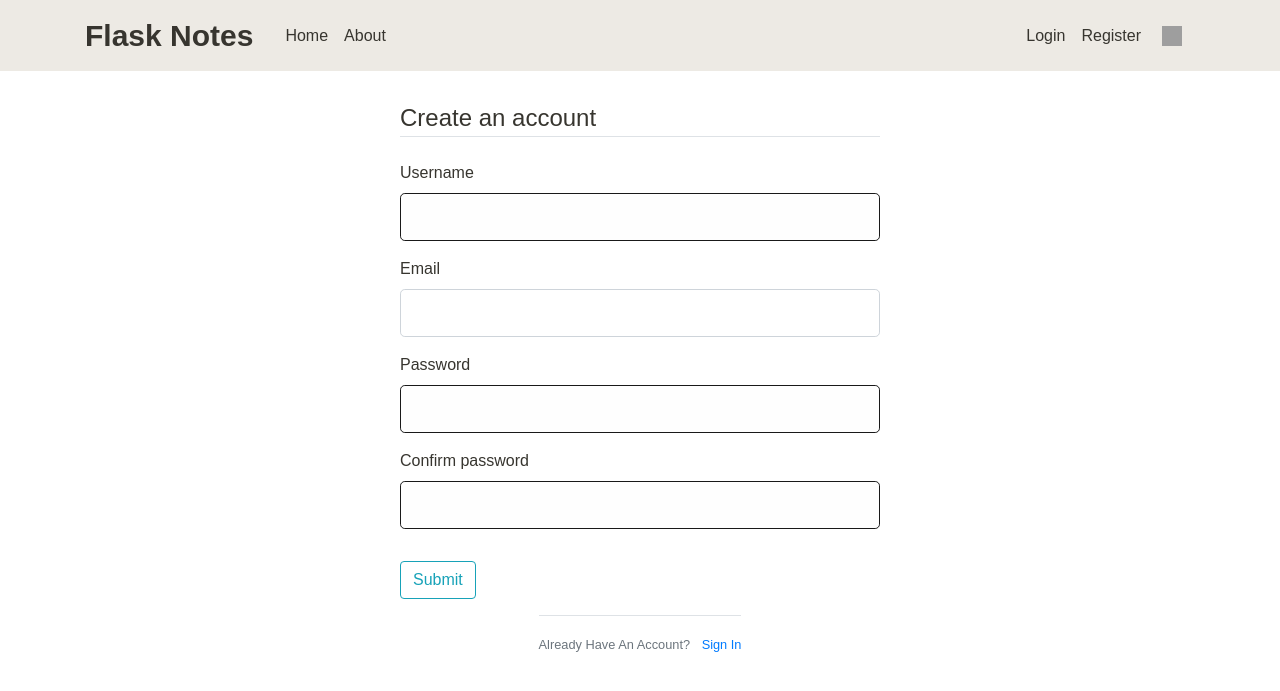
After one commit to alexanderchainsaw/Flask_Notes, a Flask app: template flasknotes/templates/register.html in a window 1280 px wide. The commit adds this page. Shown: the top 691 px of the page. Run offline with Flask 3, Linux system fonts and the light colour scheme; the template is opened without the code that fills it, so the values that code supplies are empty, except form fields; form fields are guessed from the names that the template uses; some libraries are stand-ins or nearby versions; some web fonts are replaced; grey boxes are pictures that could not be loaded.

Commit message:
front+backend work
added login adn reg forms, added html for login and reg, added popup window for note creation

```diff
--- a/flasknotes/__init__.py
+++ b/flasknotes/__init__.py
@@ -5,7 +5,7 @@ db = SQLAlchemy()
 
 def init_app():
     app = Flask(__name__)
-    app.config['SECRET_KEY'] = ''
+    app.config['SECRET_KEY'] = 'asdasddadaddasadsdfgsfgvcvbbvccbvctreyhjkk'
     app.config['SQLALCHEMY_DATABASE_URI'] = 'sqlite:///flask_notes.db'
     db.init_app(app)
 
--- a/flasknotes/models.py
+++ b/flasknotes/models.py
@@ -1,17 +1,17 @@
 from . import db
-
+from sqlalchemy import func
 
 class User(db.Model):
     id = db.Column(db.Integer, primary_key=True)
     username = db.Column(db.String(40), unique=True)
     email = db.Column(db.String(40), unique=True)
     password = db.Column(db.String(20))
-    register_date = ... # date when joined
+    register_date = db.Column(db.Date, server_default=func.now())
     notes = db.relationship('Note')
 
 class Note(db.Model):
     id = db.Column(db.Integer, primary_key=True)
-    # date
+    created_date = db.Column(db.Date, server_default=func.now())
     title = db.Column(db.String(40))
     content = db.Column(db.String(1000))
     user_id = db.Column(db.Integer, db.ForeignKey('user.id'))
--- a/flasknotes/static/main.css
+++ b/flasknotes/static/main.css
@@ -126,35 +126,13 @@ a.note-title:hover {
  color: black;
 }
 
-/* Keyword value */
-grid-template-rows: none;
 
-/* <track-list> values */
-grid-template-rows: 100px 1fr;
-grid-template-rows: [linename] 100px;
-grid-template-rows: [linename1] 100px [linename2 linename3];
-grid-template-rows: minmax(100px, 1fr);
-grid-template-rows: fit-content(40%);
-grid-template-rows: repeat(3, 200px);
-grid-template-rows: subgrid;
-grid-template-rows: masonry;
 
-/* <auto-track-list> values */
-grid-template-rows: 200px repeat(auto-fill, 100px) 300px;
-grid-template-rows:
-  minmax(100px, max-content)
-  repeat(auto-fill, 200px) 20%;
-grid-template-rows:
-  [linename1] 100px [linename2]
-  repeat(auto-fit, [linename3 linename4] 300px)
-  100px;
-grid-template-rows:
-  [linename1 linename2] 100px
-  repeat(auto-fit, [linename1] 300px) [linename3];
 
-/* Global values */
-grid-template-rows: inherit;
-grid-template-rows: initial;
-grid-template-rows: revert;
-grid-template-rows: revert-layer;
-grid-template-rows: unset;
+input[type="text"], input[type="password"], input[type="text"]:focus, input[type="password"]:focus, textarea {
+
+  background-color : var(--note-color);
+  border-color: #191919;
+  color: var(--text-color);
+
+}
--- a/flasknotes/templates/base.html
+++ b/flasknotes/templates/base.html
@@ -19,7 +19,7 @@
     <nav class="navbar navbar-expand-md fixed-top navbar-light bg-lignt" style="background-color: var(--navbar-color);">
 
         <div class="container">
-            <a class="navbar-brand mr-4" href="/" style="font-size: 30px; color: var(--text-color);">Flask Notes</a>
+            <a class="navbar-brand mr-4" href="{{ url_for('main_routes.home') }}" style="font-size: 30px; color: var(--text-color);">Flask Notes</a>
             <button class="navbar-toggler" type="button" data-toggle="collapse" data-target="#navbarToggle"
                     aria-controls="navbarToggle" aria-expanded="false" aria-label="Toggle navigation"
                     style="background-image: var(--navbar-image);">
@@ -32,8 +32,8 @@
                 </div>
                 <!-- Navbar Right Side -->
                 <div class="navbar-nav">
-                    <a class="nav-item nav-link" href="#">Login</a>
-                    <a class="nav-item nav-link" href="#">Register</a>
+                    <a class="nav-item nav-link" href="{{ url_for('main_routes.login') }}">Login</a>
+                    <a class="nav-item nav-link" href="{{ url_for('main_routes.register') }}">Register</a>
 
                     <button id="toggle-theme" class="btn">
                         <img class="moon"
@@ -61,12 +61,9 @@
 <script src="https://code.jquery.com/jquery-3.3.1.slim.min.js"
         integrity="sha384-q8i/X+965DzO0rT7abK41JStQIAqVgRVzpbzo5smXKp4YfRvH+8abtTE1Pi6jizo"
         crossorigin="anonymous"></script>
-<script src="https://cdn.jsdelivr.net/npm/popper.js@1.14.7/dist/umd/popper.min.js"
-        integrity="sha384-UO2eT0CpHqdSJQ6hJty5KVphtPhzWj9WO1clHTMGa3JDZwrnQq4sF86dIHNDz0W1"
-        crossorigin="anonymous"></script>
-<script src="https://cdn.jsdelivr.net/npm/bootstrap@4.3.1/dist/js/bootstrap.min.js"
-        integrity="sha384-JjSmVgyd0p3pXB1rRibZUAYoIIy6OrQ6VrjIEaFf/nJGzIxFDsf4x0xIM+B07jRM"
-        crossorigin="anonymous"></script>
+<script src="https://kit.fontawesome.com/be2f271f1e.js" crossorigin="anonymous"></script>
+<script src="https://cdn.jsdelivr.net/npm/@popperjs/core@2.9.2/dist/umd/popper.min.js" integrity="sha384-IQsoLXl5PILFhosVNubq5LC7Qb9DXgDA9i+tQ8Zj3iwWAwPtgFTxbJ8NT4GN1R8p" crossorigin="anonymous"></script>
+<script src="https://cdn.jsdelivr.net/npm/bootstrap@5.0.2/dist/js/bootstrap.min.js" integrity="sha384-cVKIPhGWiC2Al4u+LWgxfKTRIcfu0JTxR+EQDz/bgldoEyl4H0zUF0QKbrJ0EcQF" crossorigin="anonymous"></script>
 <script>
 const toggleThemeBtn = document.querySelector('#toggle-theme');
 
--- /dev/null
+++ b/flasknotes/templates/register.html
@@ -0,0 +1,72 @@
+{% extends "base.html" %}
+{% block content %}
+    <div class="content-section" style="width: 30rem; margin-top: 100px;">
+        <form method="POST" action="">
+            {{ form.hidden_tag() }}
+            <fieldset class="form-group" style="color: var(--text-color);">
+                <legend class="border-bottom mb-4">Create an account</legend>
+                <div class="form-group">
+                    {{ form.username.label(class="form-control-label") }}
+
+                    {% if form.username.errors %}
+                        {{ form.username(class="form-control form-control-lg is-invalid") }}
+                        <div class="invalid-feedback">
+                            {% for error in form.username.errors %}
+                                <span>{{ error }}</span>
+                            {% endfor %}
+                        </div>
+                    {% else %}
+                        {{ form.username(class="form-control form-control-lg") }}
+                    {% endif %}
+                </div>
+                <div class="form-group">
+                    {{ form.email.label(class="form-control-label") }}
+                    {% if form.email.errors %}
+                        {{ form.email(class="form-control form-control-lg is-invalid") }}
+                        <div class="invalid-feedback">
+                            {% for error in form.email.errors %}
+                                <span>{{ error }}</span>
+                            {% endfor %}
+                        </div>
+                    {% else %}
+                        {{ form.email(class="form-control form-control-lg") }}
+                    {% endif %}
+                </div>
+                <div class="form-group">
+                    {{ form.password.label(class="form-control-label") }}
+                    {% if form.password.errors %}
+                        {{ form.password(class="form-control form-control-lg is-invalid") }}
+                        <div class="invalid-feedback">
+                            {% for error in form.password.errors %}
+                                <span>{{ error }}</span>
+                            {% endfor %}
+                        </div>
+                    {% else %}
+                        {{ form.password(class="form-control form-control-lg") }}
+                    {% endif %}
+                </div>
+                <div class="form-group">
+                    {{ form.confirm_password.label(class="form-control-label") }}
+                    {% if form.confirm_password.errors %}
+                        {{ form.confirm_password(class="form-control form-control-lg is-invalid") }}
+                        <div class="invalid-feedback">
+                            {% for error in form.confirm_password.errors %}
+                                <span>{{ error }}</span>
+                            {% endfor %}
+                        </div>
+                    {% else %}
+                        {{ form.confirm_password(class="form-control form-control-lg") }}
+                    {% endif %}
+                </div>
+            </fieldset>
+            <div class="form-group">
+                {{ form.submit(class="btn btn-outline-info") }}
+            </div>
+        </form>
+    </div>
+    <div class="border-top pt-3">
+        <small class="text-muted">
+            Already Have An Account? <a class="ml-2" href="{{ url_for('main_routes.login') }}">Sign In</a>
+        </small>
+    </div>
+{% endblock content %}
```
Also changed, not shown: flasknotes/forms.py (added, +26 -0 lines), flasknotes/routes.py (+29 -0 lines), flasknotes/templates/login.html (added, +53 -0 lines), flasknotes/templates/notes.html (+53 -1 lines).
